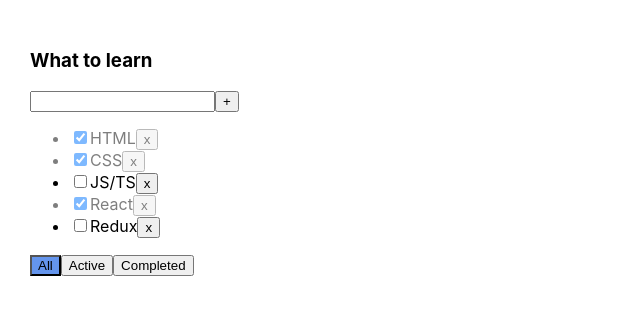
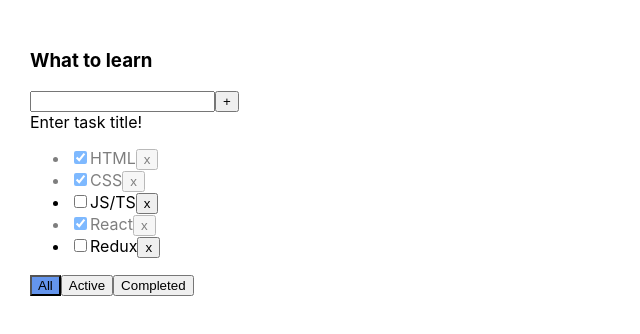
Before and after one commit to mast781/TODO_list, a React (Create React App) app: page / in a window 1280 px wide. Shown: the top 334 px of the page, without its empty margins (0-640 px from the left). Built offline with nearby package versions, Linux system fonts and the light colour scheme.

Commit message:
TODO_list_4_final

```diff
--- a/src/App.css
+++ b/src/App.css
@@ -18,5 +18,5 @@
 .error {
     border: 2px solid red;
     outline: none;
-  background-color: firebrick;
+    background-color: rgba(161, 26, 26, 0.3);
 }
--- a/src/TodoList.tsx
+++ b/src/TodoList.tsx
@@ -33,6 +33,8 @@ const TodoList = (props: TodoListPropsType) => {
         const trimmedTitle = title.trim()
         if (trimmedTitle) {
             props.addTask(title)
+        } else {
+            setError(true)
         }
         setTitle("")
     }
@@ -42,7 +44,10 @@ const TodoList = (props: TodoListPropsType) => {
             addTask()
         }
     }
-    const onClickChangeTitle = (e: ChangeEvent<HTMLInputElement>) => setTitle(e.currentTarget.value)
+    const onChangeSetTitle = (e: ChangeEvent<HTMLInputElement>) => {
+        setTitle(e.currentTarget.value)
+        setError(false)
+    }
     const onClickSetAllFilter = () => props.changeFilter("all")
     const onClickSetActiveFilter = () => props.changeFilter("active")
     const onClickSetCompletedFilter = () => props.changeFilter("completed")
@@ -55,16 +60,30 @@ const TodoList = (props: TodoListPropsType) => {
 
     const tasksElements = props.tasks.map(taskList)
 
+    // const errorMessage = error && <div>Title is required!</div>
+
+    const errorStyle = {
+        /*backgroundColor: "red",*/
+        color: "red",
+        /*fontWeight: "bold",*/
+    }
+
+    const errorMessage = error
+        ? <div style={errorStyle}>Title is required!</div>
+        : <div>Enter task title!</div>
+
     return (
         <div>
             <h3>{props.title}</h3>
             <div>
                 <input
+                    className={error ? "error" : ""}
                     value={title}
-                    onChange={onClickChangeTitle}
+                    onChange={onChangeSetTitle}
                     onKeyPress={onKeyPressAddTask}
                 />
                 <button onClick={addTask}>+</button>
+                {errorMessage}
             </div>
             <ul>
                 {tasksElements}
```
Lines whose indentation alone changed are shown as unchanged.
